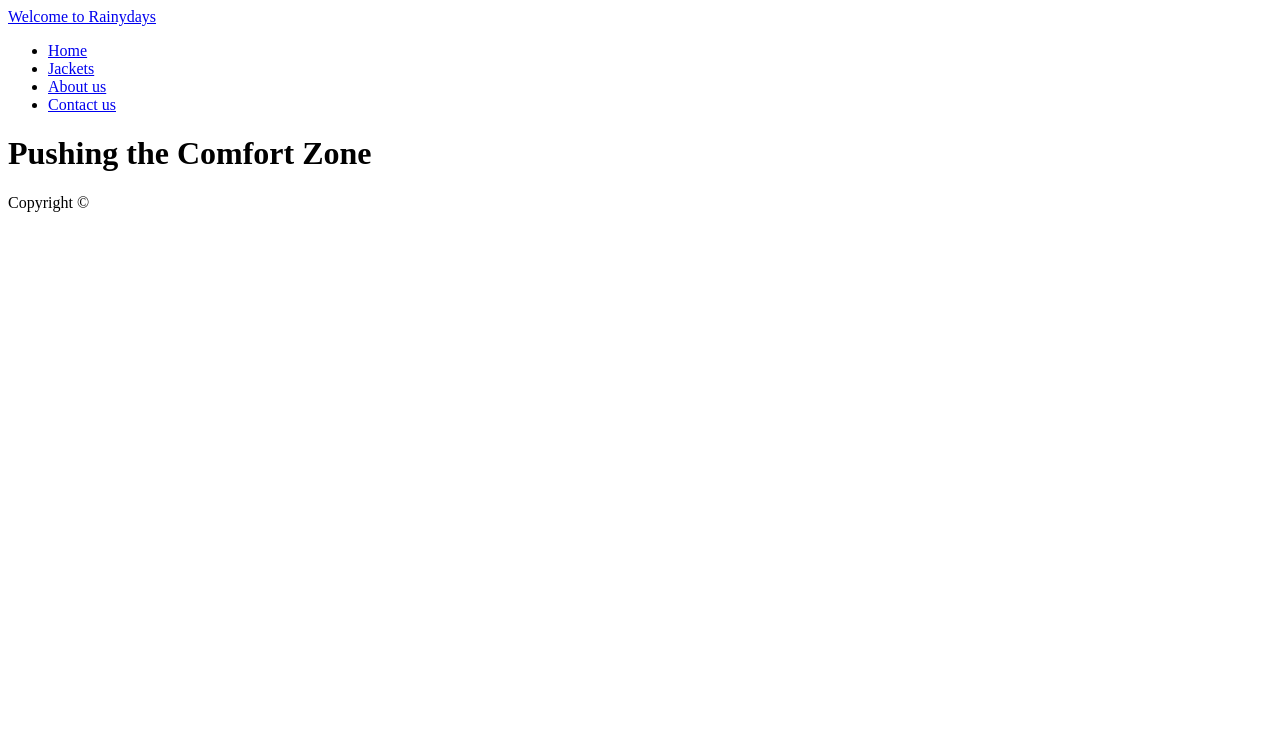
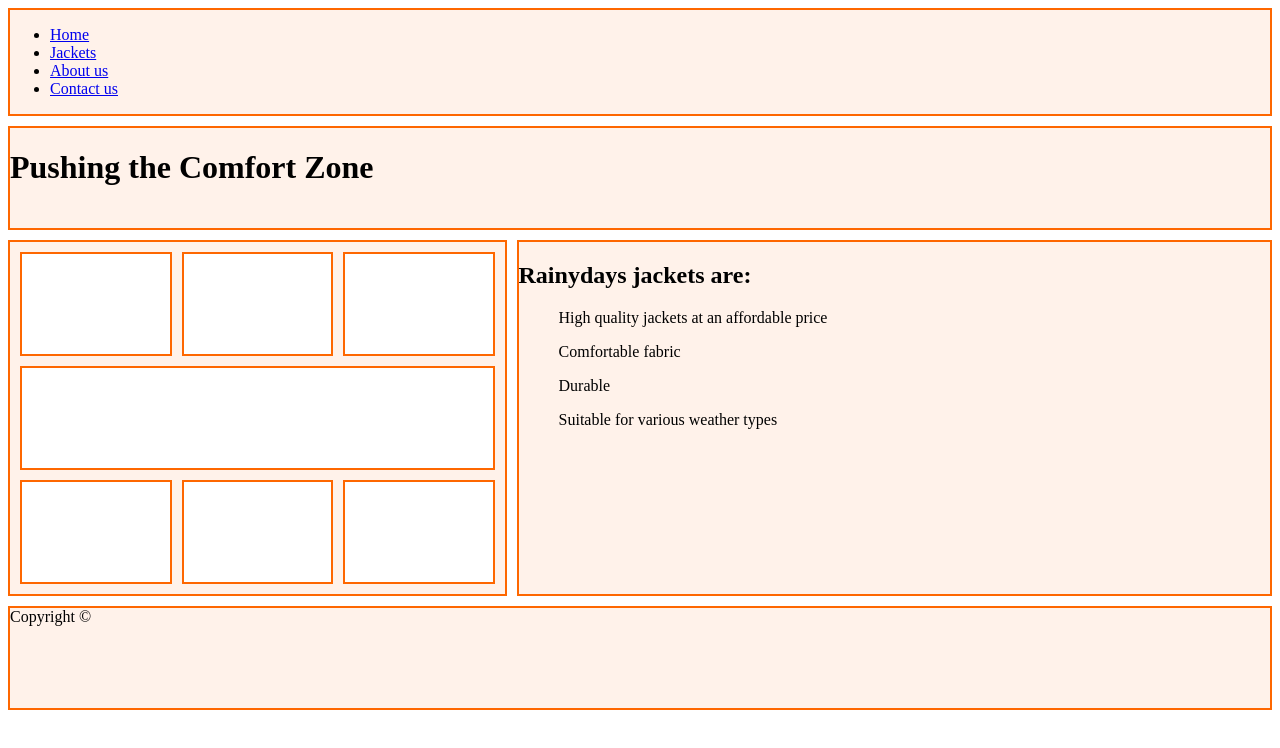
Before and after one commit to ImTolle/Rainydays, a plain HTML site: page about.html in a window 1280 px wide. Drawn offline with Linux system fonts and the light colour scheme.

Commit message:
update 1

```diff
--- a/about.html
+++ b/about.html
@@ -1,11 +1,10 @@
 <!DOCTYPE html>
-<html lang="en">
+<html>
     <head>
         <title>Rainydays | Home</title>
+        <link rel="stylesheet" href="jackets.css">
     </head>
     <body>
-    <header>
-       <a href="Index.html">Welcome to Rainydays</a>
         <nav>
             <ul>
                 <li><a href="index.html">Home</a></li>
@@ -14,8 +13,31 @@
                 <li><a href="contact.html">Contact us</a></li>
             </ul>
         </nav>
+        <header>
             <h1>Pushing the Comfort Zone</h1>
         </header>
+        <main>
+            <section class="home-section"></section>
+            <section class="home-section"></section>
+            <section class="home-section"></section>
+            <section class="home-section"></section>
+            <section class="home-section"></section>
+            <section class="home-section"></section>
+            <section class="home-section"></section>
+        </main>
+        <aside>
+            <div>
+                <h2>Rainydays jackets are:</h2>
+                <ul>High quality jackets at an affordable price</ul>
+                <ul>Comfortable fabric</ul>
+                <ul>Durable</ul>
+                <ul>Suitable for various weather types</ul>
+            </div>
+
+        </aside>
+        <footer>
+            Copyright &copy;
+        </footer>
+        <script src="index.pack.js"></script>
     </body>
-    <footer>Copyright &copy;</footer>
 </html>
```
Also changed, not shown: Index.html (+19 -13 lines), contact.html (+26 -4 lines), jackets.html (+17 -1 lines). Lines whose indentation alone changed are shown as unchanged.
